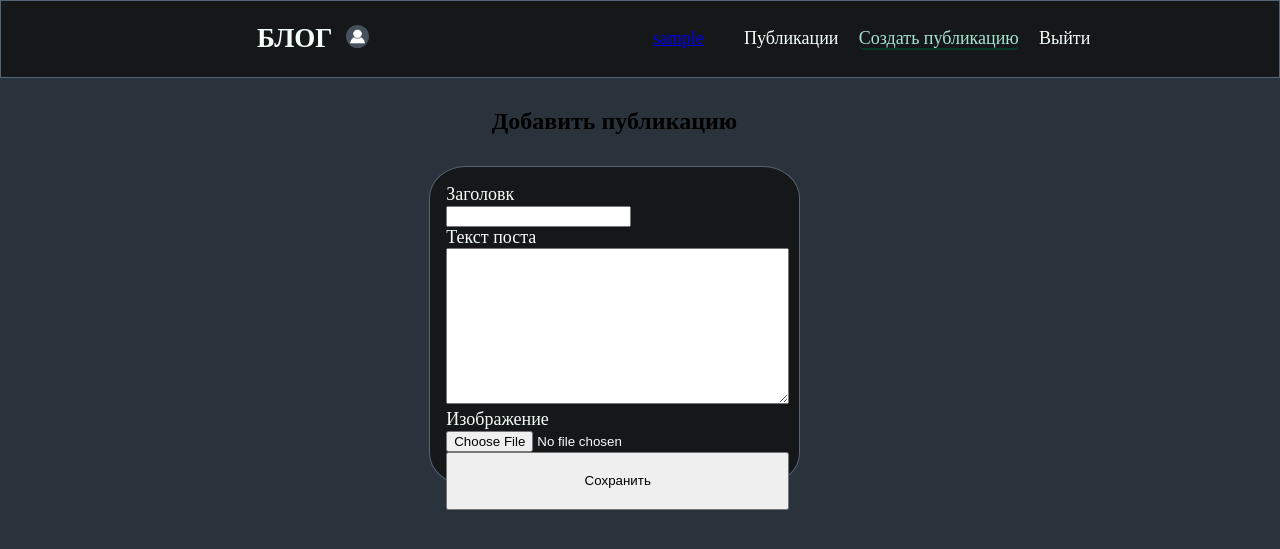
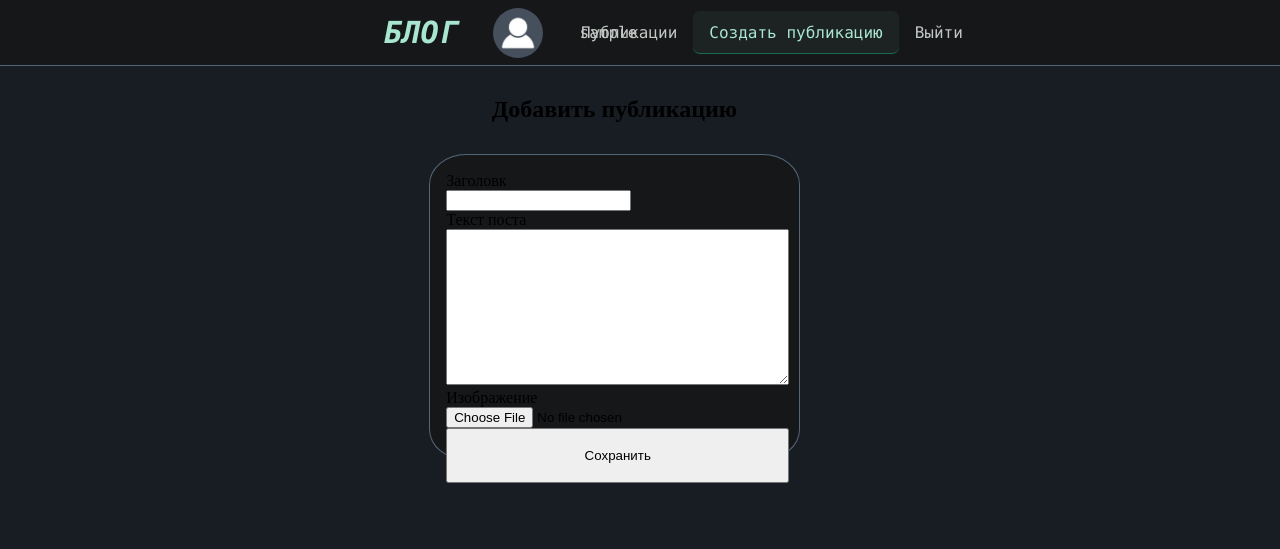
Before and after one commit to EugenySobyanin/blog_academy_study, a Django app: page /posts/add/ in a window 1280 px wide. Shown: the top 549 px of the page. Run offline with Django 3.2, Linux system fonts and the light colour scheme; the visitor is signed in with stand-in values (Sample User, id 1).

Commit message:
Стили.

```diff
--- a/blog/posts/forms.py
+++ b/blog/posts/forms.py
@@ -14,6 +14,16 @@ class PostForm(forms.ModelForm):
 class CommentForm(forms.ModelForm):
     """Форма для создания комментраиев."""
 
+    text = forms.CharField(
+        widget=forms.Textarea(attrs={
+            'placeholder': 'Напишите ваш комментарий...',
+            'rows': 3,
+            'class': 'comment-textarea',
+            'style': 'resize: none;',
+        }),
+        label="",
+    )
+
     class Meta:
         model = Comment
         fields = ('text',)
--- a/blog/posts/models.py
+++ b/blog/posts/models.py
@@ -54,7 +54,7 @@ class Comment(models.Model):
 
     text = models.CharField(
         max_length=5000,
-        verbose_name='Текст комментария'
+        verbose_name='Текст комментария',
     )
     post = models.ForeignKey(
         Post,
--- a/blog/static/css/colors.css
+++ b/blog/static/css/colors.css
@@ -14,11 +14,6 @@
 
 
 /*Фон*/
-
-.background-black {
-    background-color: #151719;
-}
-
 .background-gray {
     background-color: #2a323b;
 }
@@ -29,14 +24,9 @@
 
 
 /*Бордеры*/
-
-.header-border {
-    border: 1px solid #546575;
-}
-
-.card-border {
+/* .card-border {
     border: 2px solid #546575;
-}
+} */
 
 .button-border {
     border: 5px solid #546575;
--- a/blog/static/css/comments.css
+++ b/blog/static/css/comments.css
@@ -1,3 +1,7 @@
+.comments-section {
+    color: var(--white);
+}
+
 .separator-main{
     border: none;
     height: 1px;
@@ -16,3 +20,25 @@
 .comment-text {
     font-size: 80%;
 }
+
+.comment-form-div {
+    display: flex;
+    justify-content: flex-start;
+    align-items: center;
+    column-gap: 10px;
+    flex-wrap: nowrap;
+    min-width: 0;
+    width: 100%;
+}
+
+.comment-textarea {
+    box-sizing: border-box;
+    background-color: var(--dark-gray);
+    color: var(--white);
+    font-family: var(--font-family);
+    border-radius: var(--btn-border-radius);
+    flex: 1; /* Занимает все доступное пространство */
+    min-width: 0; /* Позволяет сжиматься */
+    padding: 10px; /* Фиксированные паддинги */
+    border: none;
+}
--- a/blog/static/css/form.css
+++ b/blog/static/css/form.css
@@ -15,3 +15,14 @@
     width: 100%;
     height: 100%;
 }
+
+input[type="submit"] {
+    padding: 2%;
+    background-color: var(--gray_2);
+    border-radius: var(--btn-border-radius);
+    color: var(--white);
+    border: none;
+    cursor: pointer;
+    white-space: nowrap; /* Текст не переносится */
+    flex-shrink: 0; /* Не сжимается */
+}
--- a/blog/static/css/header.css
+++ b/blog/static/css/header.css
@@ -1,52 +1,93 @@
 .main-header-div {
     display: flex;
     align-items: center;
-    padding: 0 10% 0 20%;
-    height: 15%;
-    font-family: 'Anonymous Pro';
-    font-size: 18px;
+    justify-content: space-between;
+    padding: 0 30%;
+    height: 65px;
+    font-size: 100%;
+    font-family: var(--font-family);
+    color: var(--white);
+    background-color: var(--black);
+    border-bottom: 1px solid var(--gray);
 }
 
 .title-div {
     display: flex;
     align-items: center;
-    gap: 3%;
-    width: 50%;
+    gap: 20%;
+    font-size: 100%;
 }
 
 .header-title {
-    color: var(--white);
+    color: var(--main-color);
+    font-style: italic;
+    font-size: 1.9rem;
+    font-weight: 700;
+    margin: 0;
+}
+
+.avatar-header {
+    border-radius: 50%;
+    width: 50px;
+    height: 50px;
+    object-fit: cover;
 }
 
 .header-nav {
-    width: 50%;
+    display: flex;
+    align-items: center;
+    height: 100%;
 }
 
 .header-ul {
     list-style: none;
     display: flex;
-    gap: 5%;
+    align-items: center;
+    gap: 0;
+    margin: 0;
+    padding: 0;
+    height: 100%;
 }
 
-.avatar-header {
-    border-radius: 50%;
-    height: 8%;
-    width: 8%;
-    object-fit: cover;
+.nav-item {
+    display: flex;
+    align-items: center;
+    height: 40%;
+    margin: 0;
 }
 
 .nav-link {
+    white-space: nowrap;
     text-decoration: none;
     color: var(--white);
-    border-radius: 5px;
+    padding: 8px 16px;
+    display: flex;
+    align-items: center;
+    height: 100%;
+    transition: all 0.3s ease;
+    border-radius: var(--btn-border-radius);
 }
 
 .nav-link:hover {
-    color: var(--white);
-    background-color: rgba(168, 230, 207, 0.1);
+    color: var(--main-color);
+    background-color: var(--main-color-hover);
 }
 
 .nav-link.activel {
     color: #a8e6cf;
-    border-bottom: 2px solid #043825;
+    background-color: var(--main-color-active);
+    border-bottom: 1px solid var(--main-color-dark);
 }
+
+.title-div a {
+    text-decoration: none;
+    color: var(--white);
+    display: flex;
+    align-items: center;
+    gap: 10px;
+    transition: opacity 0.3s ease;
+}
+
+.title-div a:hover {
+    opacity: 0.8;
+}
--- a/blog/static/css/images.css
+++ b/blog/static/css/images.css
@@ -1,17 +1,17 @@
 .avatar-post {
     border-radius: 50%;
-    height: 10%;
-    width: 10%;
+    height: 50px;
+    width: 50px;
 }
 
 .avatar-comment {
     border-radius: 50%;
-    height: 6%;
-    width: 6%;
+    height: 40px;
+    width: 40px;
 }
 
 .avatar-comment-form {
     border-radius: 50%;
-    height: 8%;
-    width: 8%;
+    height: 45px;
+    width: 45px;
 }
--- a/blog/static/css/root.css
+++ b/blog/static/css/root.css
@@ -1,7 +1,16 @@
 :root {
     --black: #151719;
-    --dark-gray: #2a323b;
+    /* --dark-gray: #1e242b; */
+    --dark-gray: #181d23;
     --gray: #546575;
-    --blue: #7FC7FF;
-    --white: #F5FFFA;
+    --gray_2: #2a323b;
+    --main-color: #a8e6cf;
+    --main-color-dark: #196b4d;
+    --main-color-hover: rgba(168, 230, 207, 0.1);
+    --main-color-active: rgba(168, 230, 207, 0.05);
+    --main-color-shadow: #066b46;
+    /* --white: #e8eee8; */
+    --white: #c3c7c3;
+    --font-family: 'Fira Code', 'Consolas', monospace;
+    --btn-border-radius: 7px;
 }
--- a/blog/static/css/styles.css
+++ b/blog/static/css/styles.css
@@ -1,15 +1,10 @@
-.main-font {
-    color: #F5FFFA;
-    font-family: 'Anonymous Pro';
-    font-size: 18px;
-}
-
 .border {
     border: 1px solid white;
 }
 
 body {
     margin: 0;
+    background-color: var(--dark-gray);
 }
 
 .main-div {
--- a/blog/templates/base.html
+++ b/blog/templates/base.html
@@ -20,7 +20,7 @@
     <link rel="stylesheet" href="{% static 'css/comments.css' %}">
     <link rel="stylesheet" href="{% static 'css/root.css' %}">
   </head>
-  <body class="background-gray">
+  <body>
     {% include "includes/header.html" %}
     <div class="main-div">
       <div class="list-block">
--- a/blog/templates/includes/header.html
+++ b/blog/templates/includes/header.html
@@ -1,5 +1,5 @@
 <header>
-  <div class="main-header-div header-border background-black text-white">
+  <div class="main-header-div">
 
     <!--Блок с названием, аватаркой и юзернеймом-->
     <div class="title-div">
@@ -21,7 +21,7 @@
 
         <li class="nav-item">
           <a class="nav-link
-          {% if request.resolver_match.url_name == '' %} activel {% endif %}"
+          {% if request.resolver_match.url_name == 'list' %} activel {% endif %}"
           href="{% url 'posts:list' %}"> Публикации </a>
         </li>
 
@@ -33,7 +33,7 @@
           </li>
 
           <li class="nav-item">
-            <a class="nav-link" href="{% url 'users:login'%}"> Выйти </a>
+            <a class="nav-link" href="{% url 'users:logout'%}"> Выйти </a>
           </li>
         {% else %}
           <li class="nav-item">
--- a/blog/templates/posts/list.html
+++ b/blog/templates/posts/list.html
@@ -1,7 +1,7 @@
 {% extends "base.html" %}
 {% block content %}
   {% for post in page_obj %}
-    <div class="card main-font card-border background-black">
+    <div class="card main-font">
 
       <div>
         <a
--- a/blog/users/views.py
+++ b/blog/users/views.py
@@ -6,6 +6,9 @@ from .forms import RegisterForm
 
 
 def login_view(request):
+    if request.user.is_authenticated:
+        return redirect('posts:list')
+
     if request.method == 'POST':
         form = AuthenticationForm(request, data=request.POST)
         if form.is_valid():
@@ -29,6 +32,9 @@ def logout_view(request):
 
 
 def registration_view(request):
+    if request.user.is_authenticated:
+        return redirect('posts:list')
+
     if request.method == 'POST':
         form = RegisterForm(request.POST)
         if form.is_valid():
```
Also changed, not shown: other parts of blog/static/css/styles.css (+42 -5 lines), blog/templates/posts/detail.html (+6 -6 lines).
